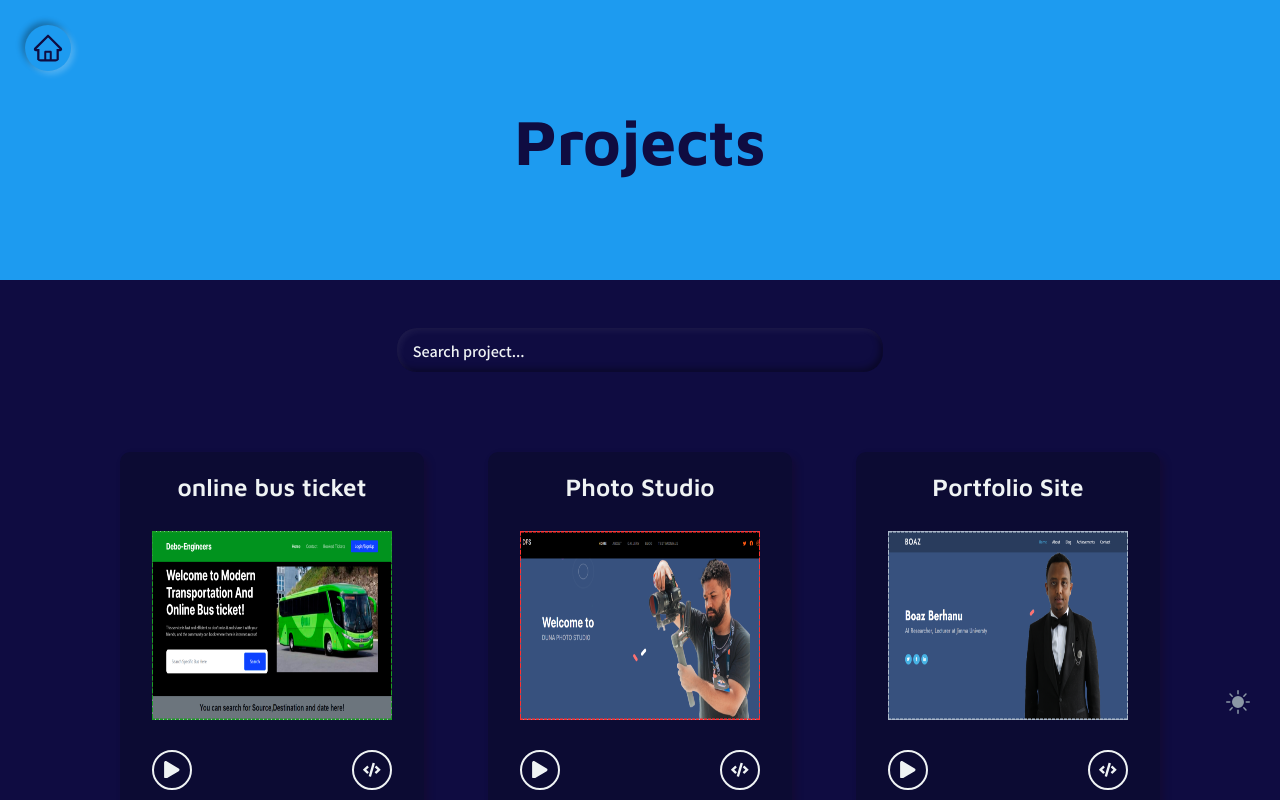
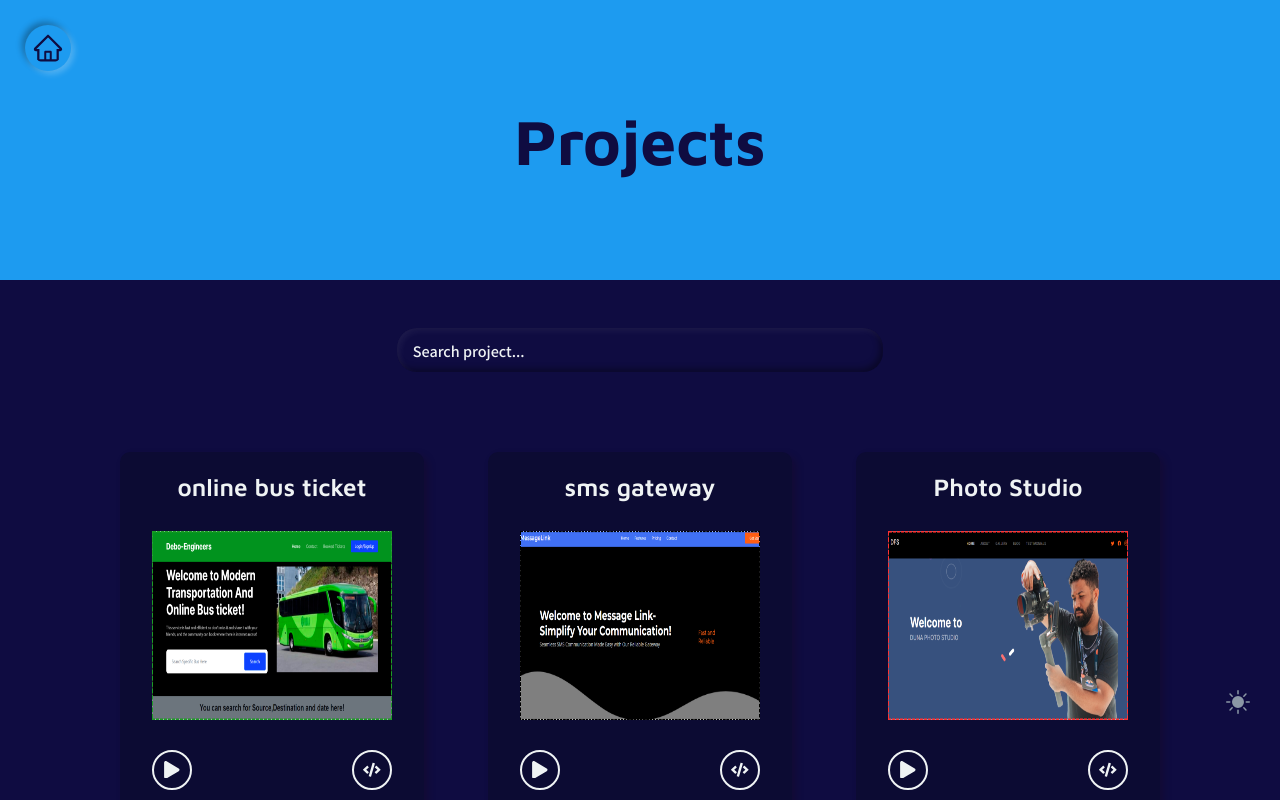
Before and after one commit to mijaleta/portfolio-website-mjcai, a React (Create React App) app: page /projects in a window 1280 px wide. Shown: the top 800 px of the page. Built offline with nearby package versions, Linux system fonts and the light colour scheme; a web font is replaced by a local one.

Commit message:
photo added

```diff
--- a/src/data/projectsData.js
+++ b/src/data/projectsData.js
@@ -1,6 +1,7 @@
 import eight from '../assets/svg/projects/brr22.png'
 import seven from '../assets/svg/projects/brr33.png'
 import six from '../assets/svg/projects/brr11.png'
+import smsgateway from '../assets/svg/projects/sms-gateway.png'
 // import duna from '../assets/svg/projects/duna svg.svg'
 export const projectsData = [
     {
@@ -11,9 +12,19 @@ export const projectsData = [
         code: '',
         demo: 'https://miretu-jaleta.netlify.app/',
         image: six
+    }
+    ,    {
+        id: 2,
+        projectName: 'sms gateway',
+        projectDesc: 'It is all about sms gateway .',
+        tags: [ 'SAAS', 'Bootstrap','html','css'],
+        code: '',
+        demo: 'https://message-link.bomerc.com/',
+        image: smsgateway
     },
+
     {
-        id: 2,
+        id: 4,
         projectName: 'Photo Studio',
         projectDesc: 'This the project i have done when i am apparent at debo engineering corporate, It also more about photo studio',
         tags: ['Bootstrap', 'Express', 'JavaScript'],
@@ -25,60 +36,10 @@ export const projectsData = [
         id: 3,
         projectName: 'Portfolio Site',
         projectDesc: 'This project is the project i have done when i was intern at debo engineering corporate.',
+        tags:['Bootstrap', 'Express', 'JavaScript'],
         code: '#',
         demo: '#',
         image: eight
     }
-    ,    {
-        id: 4,
-        projectName: 'online bus ticket booking',
-        projectDesc: 'Booking the ticket for bus .',
-        tags: [ 'SAAS', 'React Bootstrap'],
-        code: '',
-        demo: 'https://miretu-jaleta.netlify.app/',
-        image: six
-    },
-    {
-        id: 5,
-        projectName: 'Photo Studio',
-        projectDesc: 'This the project i have done when i am apparent at debo engineering corporate, It also more about photo studio',
-        tags: ['Bootstrap', 'Express', 'JavaScript'],
-        code: '#',
-        demo: 'https://duna-photo-studio.netlify.app/',
-        image: seven
-    },
-    {
-        id: 6,
-        projectName: 'Portfolio Site',
-        projectDesc: 'This project is the project i have done when i was intern at debo engineering corporate.',
-        code: '#',
-        demo: '#',
-        image: eight
-    }
-    ,    {
-        id: 7,
-        projectName: 'online bus ticket booking',
-        projectDesc: 'Booking the ticket for bus .',
-        tags: [ 'SAAS', 'React Bootstrap'],
-        code: '',
-        demo: 'https://miretu-jaleta.netlify.app/',
-        image: six
-    },
-    {
-        id: 8,
-        projectName: 'Photo Studio',
-        projectDesc: 'This the project i have done when i am apparent at debo engineering corporate, It also more about photo studio',
-        tags: ['Bootstrap', 'Express', 'JavaScript'],
-        code: '#',
-        demo: 'https://duna-photo-studio.netlify.app/',
-        image: seven
-    },
-    {
-        id: 9,
-        projectName: 'Portfolio Site',
-        projectDesc: 'This project is the project i have done when i was intern at debo engineering corporate.',
-        code: '#',
-        demo: '#',
-        image: eight
-    }
+
 ]
```
Also changed, not shown: src/assets/svg/projects/sms-gateway.png (added).
